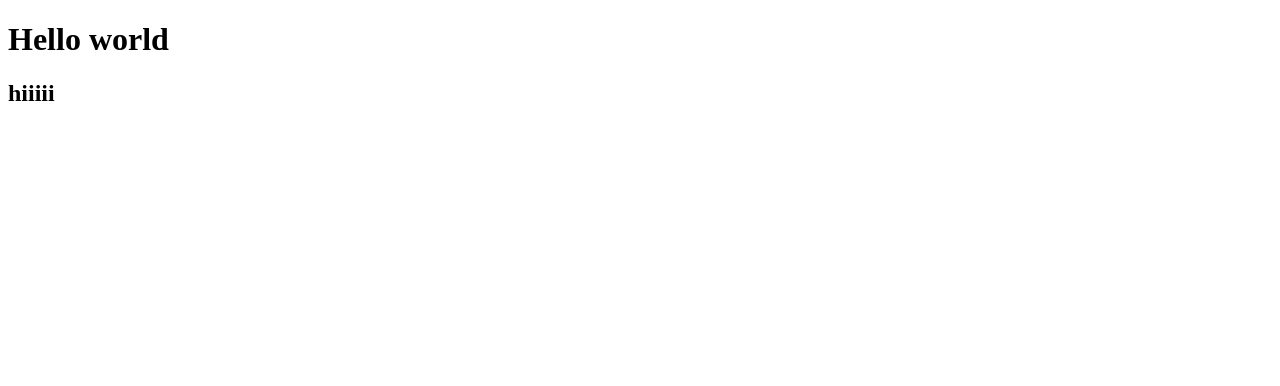
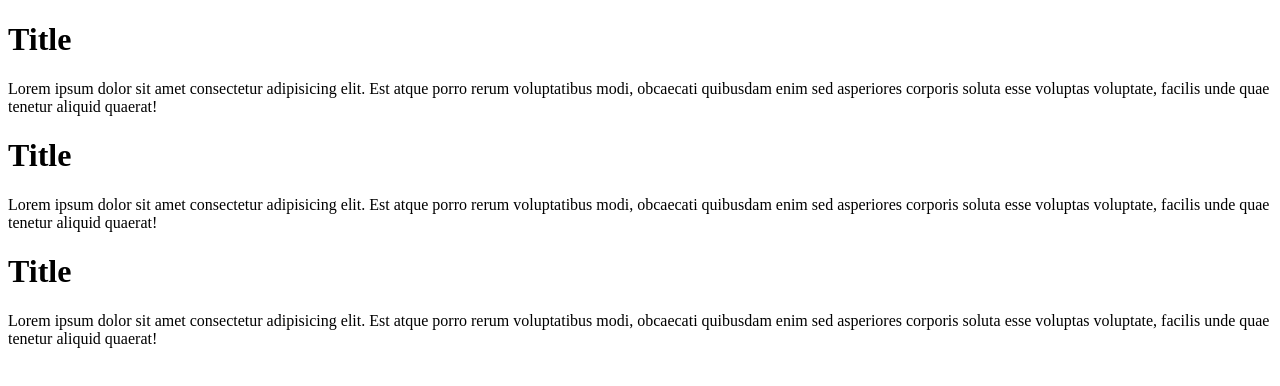
Before and after one commit to ahmedjsdev/test-git, a plain HTML site: page index.html in a window 1280 px wide. Drawn offline with Linux system fonts and the light colour scheme.

Commit message:
implmenent new design

```diff
--- a/index.html
+++ b/index.html
@@ -7,7 +7,21 @@
     <title>Git Test</title>
 </head>
 <body>
-    <h1>Hello world</h1>
-    <h2>hiiiii</h2>
+    <div class="conrainer">
+        <div class="row">
+            <div class="card">
+                <h1 class="title">Title</h1>
+                <p>Lorem ipsum dolor sit amet consectetur adipisicing elit. Est atque porro rerum voluptatibus modi, obcaecati quibusdam enim sed asperiores corporis soluta esse voluptas voluptate, facilis unde quae tenetur aliquid quaerat!</p>
+            </div>
+            <div class="card">
+                <h1 class="title">Title</h1>
+                <p>Lorem ipsum dolor sit amet consectetur adipisicing elit. Est atque porro rerum voluptatibus modi, obcaecati quibusdam enim sed asperiores corporis soluta esse voluptas voluptate, facilis unde quae tenetur aliquid quaerat!</p>
+            </div>
+            <div class="card">
+                <h1 class="title">Title</h1>
+                <p>Lorem ipsum dolor sit amet consectetur adipisicing elit. Est atque porro rerum voluptatibus modi, obcaecati quibusdam enim sed asperiores corporis soluta esse voluptas voluptate, facilis unde quae tenetur aliquid quaerat!</p>
+            </div>
+        </div>
+    </div>
 </body>
 </html>
```
